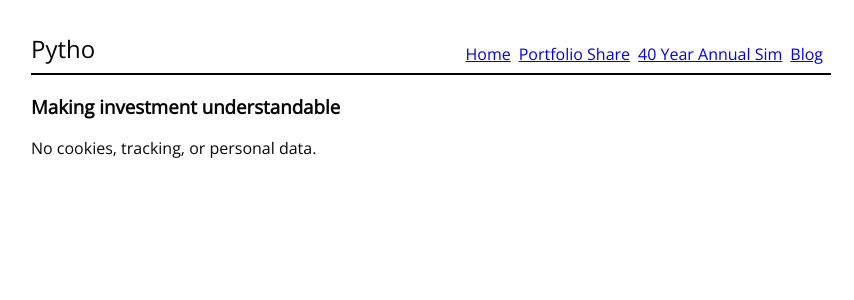
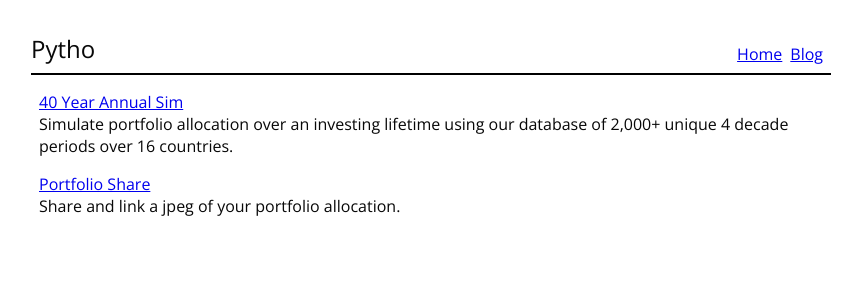
Before and after one commit to webclinic017/pytho, a Django app: page / in a window 1280 px wide. Shown: the top 300 px of the page, without its empty margins (209-1063 px from the left). Run offline with Django 3.2, Linux system fonts and the light colour scheme; some libraries are stand-ins or nearby versions.

Commit message:
fix home page for site links

```diff
--- a/game/static/game/style.css
+++ b/game/static/game/style.css
@@ -20,6 +20,12 @@ label {
 
 label > input {
   display:block;
+}
+
+.home-link {
+  display: flex;
+  flex-direction: column;
+  padding: 0.5rem;
 }
 
 #page-header {
--- a/game/templates/game/index.html
+++ b/game/templates/game/index.html
@@ -2,7 +2,13 @@
   {% include "game/shared/head.html" %}
   {% include "game/shared/header.html" %}
   <body>
-    <h3>Making investment understandable</h3>
-    <p>No cookies, tracking, or personal data.</p>
+    <div class="home-link">
+      <span><a href='/fortyannual'> 40 Year Annual Sim</a></span>
+      Simulate portfolio allocation over an investing lifetime using our database of 2,000+ unique 4 decade periods over 16 countries.
+    </div>
+    <div class="home-link">
+      <span><a href='/portfolioshare'>Portfolio Share</a></span>
+      Share and link a jpeg of your portfolio allocation.
+    </div>
   </body>
 </html>
--- a/game/templates/game/shared/header.html
+++ b/game/templates/game/shared/header.html
@@ -2,8 +2,6 @@
   <span id="page-header-title">Pytho</span>
   <div id="page-header-items">
     <span><a href='/'>Home</a></span>
-    <span><a href='/portfolioshare'>Portfolio Share</a></span>
-    <span><a href='/fortyannual'> 40 Year Annual Sim</a></span>
     <span><a href='/blog'>Blog</a></span>
   </div>
 </header>
```
